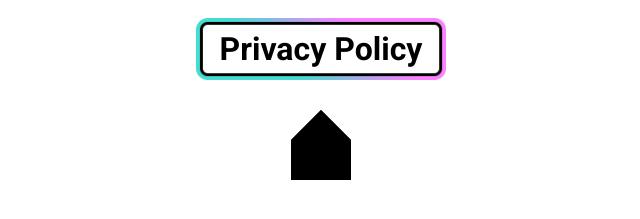
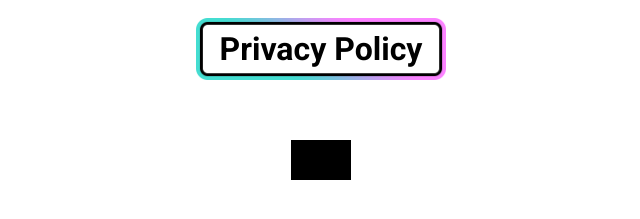
Before and after one commit to kristy-games/Rock-Paper-Scissors, a Jekyll site: the page Home.html, which Jekyll copies as it is, in a window 1280 px wide. Shown: the part 499-718 px from the top of the page, without its empty margins (319-959 px from the left). Built offline with Jekyll 4.4.1, drawn with Linux system fonts in a browser that asks for light colours.

Commit message:
Update Home.html

```diff
--- a/Home.html
+++ b/Home.html
@@ -30,10 +30,11 @@
                         background-color: #000000;
                     }
                 </style>
-                <rect x="20" y="40" width="60" height="40" fill="#000000" />
-                <rect x="20" y="40" width="60" height="40" fill="#000000" />
-                <polygon points="20 40 50 10 80 40" fill="#000000" />
-                <polygon points="20 40 50 10 80 40" fill="#000000" />
+                <rect x="20" y="40" width="60" height="40" />
+                <rect x="20" y="40" width="60" height="40" />
+                <!-- <polygon points="20 40 50 10 80 40"/>
+                <polygon points="20 40 50 10 80 40"/>
+                <rect x="40" y="60" width="20" height="20" fill="#000000" /> -->
             </svg>
 
         </div>
```
